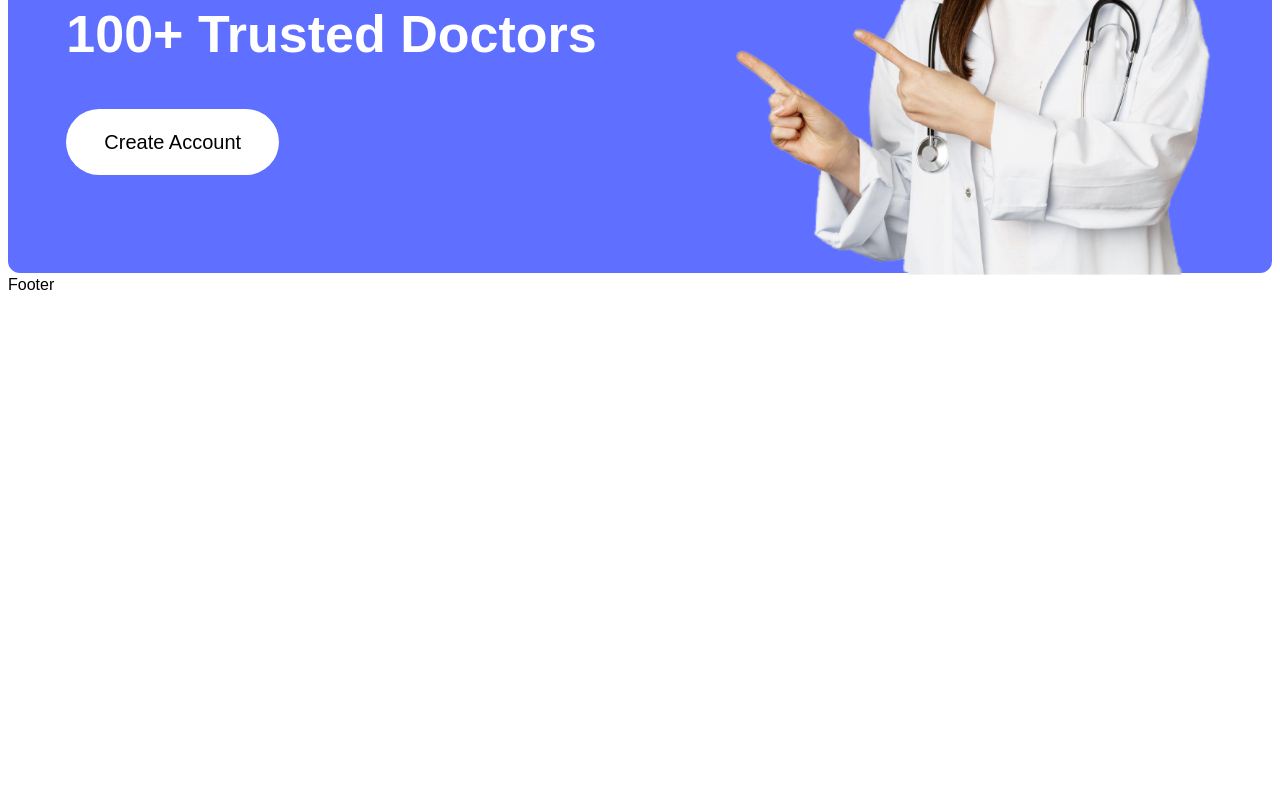
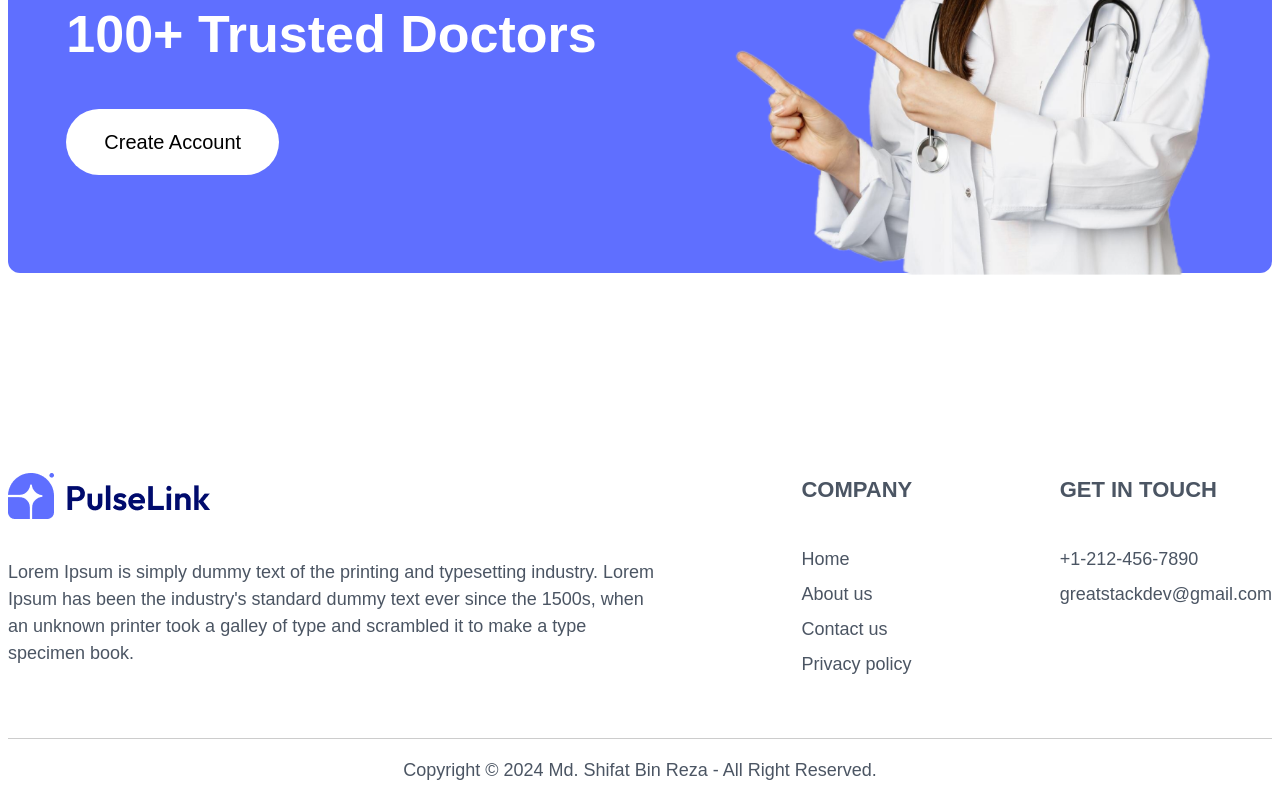
Before and after one commit to shifat97/pulselink, a React (Vite) app: page / in a window 1280 px wide. Shown: the part 2551-3351 px from the top of the page. Before the commit the page ends 2900 px from the top, so only its background shows below. Built offline with nearby package versions, Linux system fonts and the light colour scheme; data requests are answered from the project's data file.

Commit message:
add: footer

```diff
--- a/src/App.jsx
+++ b/src/App.jsx
@@ -1,12 +1,13 @@
 import { Outlet } from "react-router";
 import Header from "./components/Header";
+import Footer from "./components/Footer";
 
 function App() {
     return (
         <main className="font-poppins bg-white min-h-screen 2xl:max-w-[1536px] m-2 2xl:mx-auto">
             <Header />
             <Outlet />
-            <footer>Footer</footer>
+            <Footer />
         </main>
     );
 }
--- /dev/null
+++ b/src/components/Footer.jsx
@@ -0,0 +1,59 @@
+import { logo } from "../constants/images";
+import { companyLinks, getInTouch } from "../constants/footerLinks";
+import { Link } from "react-router";
+
+export default function Footer() {
+    return (
+        <footer className="mt-200">
+            <div className="flex flex-col lg:flex-row items-center lg:items-start justify-between gap-6">
+                <div>
+                    <img
+                        className="block mx-auto lg:mx-0"
+                        src={logo}
+                        alt="Company Logo"
+                    />
+                    <p className="text-md lg:text-18 text-center lg:text-left text-gray1 mt-40 lg:w-[646px]">
+                        Lorem Ipsum is simply dummy text of the printing and
+                        typesetting industry. Lorem Ipsum has been the
+                        industry's standard dummy text ever since the 1500s,
+                        when an unknown printer took a galley of type and
+                        scrambled it to make a type specimen book.
+                    </p>
+                </div>
+                <div>
+                    <h1 className="text-20 lg:text-22 text-gray1 uppercase font-semibold text-center md:text-left">
+                        Company
+                    </h1>
+                    <ul className="mt-18 lg:mt-40 flex flex-col items-center lg:items-start gap-2">
+                        {companyLinks.map((item, index) => (
+                            <Link key={index} to={item.to}>
+                                <li className="text-md lg:text-18 text-gray1">
+                                    {item.name}
+                                </li>
+                            </Link>
+                        ))}
+                    </ul>
+                </div>
+                <div>
+                    <h1 className="text-20 lg:text-22 text-gray1 uppercase font-semibold text-center md:text-left">
+                        GET IN TOUCH
+                    </h1>
+                    <ul className="mt-18 lg:mt-40 flex flex-col items-center lg:items-start gap-2">
+                        {Object.entries(getInTouch).map(([key, value]) => (
+                            <div key={key}>
+                                <li className="text-md lg:text-18 text-gray1">
+                                    {value}
+                                </li>
+                            </div>
+                        ))}
+                    </ul>
+                </div>
+            </div>
+            <div className="border-t-1 border-black/20 mt-60">
+                <p className="text-md lg:text-18 text-gray1 pt-18 pb-2 text-center">
+                    Copyright © 2024 Md. Shifat Bin Reza - All Right Reserved.
+                </p>
+            </div>
+        </footer>
+    );
+}
--- /dev/null
+++ b/src/constants/footerLinks.js
@@ -0,0 +1,13 @@
+const companyLinks = [
+    { name: "Home", to: "/" },
+    { name: "About us", to: "/" },
+    { name: "Contact us", to: "/" },
+    { name: "Privacy policy", to: "/" },
+];
+
+const getInTouch = {
+    mobileNumber: "+1-212-456-7890",
+    email: "greatstackdev@gmail.com",
+};
+
+export { companyLinks, getInTouch };
--- a/src/index.css
+++ b/src/index.css
@@ -44,6 +44,7 @@
     --padding-90: 90px;
     --spacing-120: 120px;
     --spacing-150: 150px;
+    --spacing-200: 200px;
 }
 
 /* Hide scrollbar for Chrome, Safari and Opera */
```
